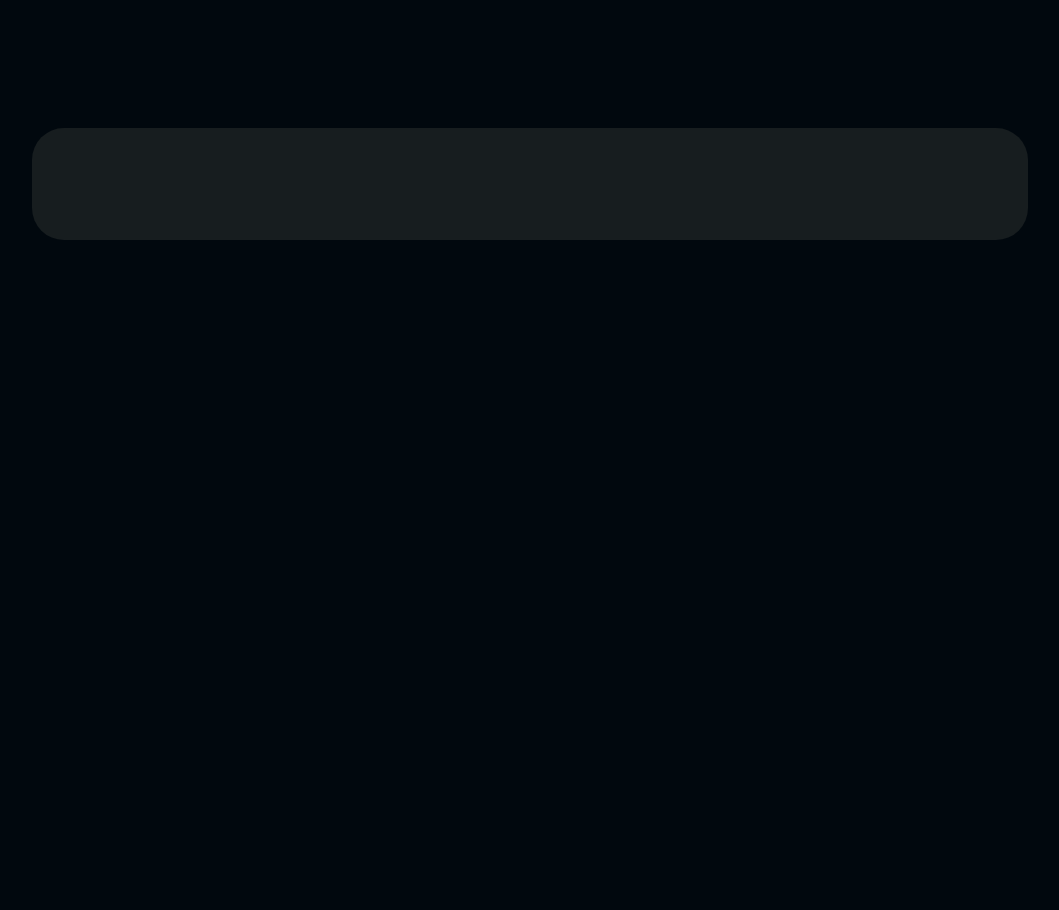
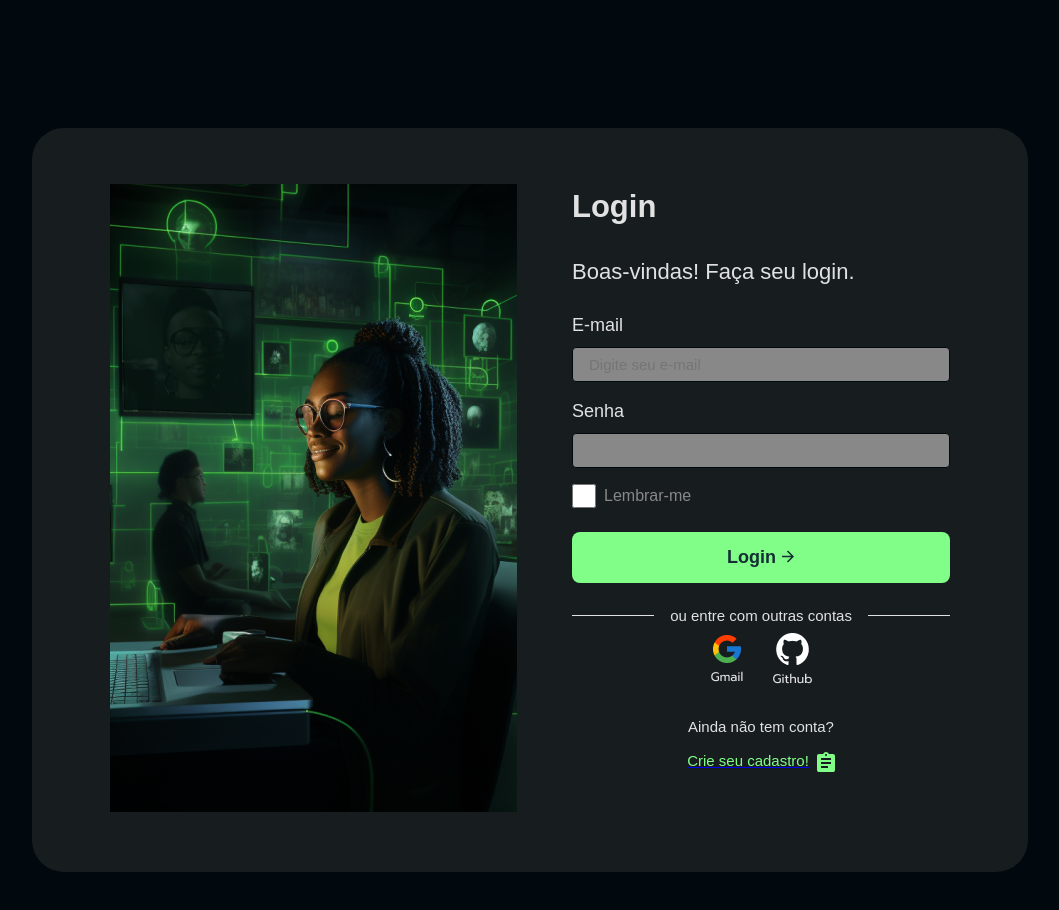
Before and after one commit to viniciosneves/4869--draft, a React (Vite) app: page /auth/login in a window 1280 px wide. Shown: the top 910 px of the page, without its empty margins (110-1169 px from the left). Before the commit the page ends 800 px from the top, so only its background shows below. Built offline with nearby package versions, Linux system fonts and the light colour scheme.

Commit message:
video 5.2

```diff
--- a/src/layouts/App/index.jsx
+++ b/src/layouts/App/index.jsx
@@ -1,12 +1,13 @@
 import { Aside } from "../../components/Aside"
+import { Outlet } from "react-router"
 import styles from './app.module.css'
 
-export const AppLayout = ({ children }) => {
+export const AppLayout = () => {
     return (
         <div className={styles.app}>
             <Aside />
             <div className={styles.content}>
-                {children}
+                <Outlet />
             </div>
         </div>
     )
--- a/src/layouts/Auth/index.jsx
+++ b/src/layouts/Auth/index.jsx
@@ -1,10 +1,11 @@
+import { Outlet } from "react-router"
 import styles from './auth.module.css'
 
-export const AuthLayout = ({ children }) => {
+export const AuthLayout = () => {
     return (
         <div className={styles.container}>
             <div className={styles.card}>
-                {children}
+                <Outlet />
             </div>
         </div>
     )
```
